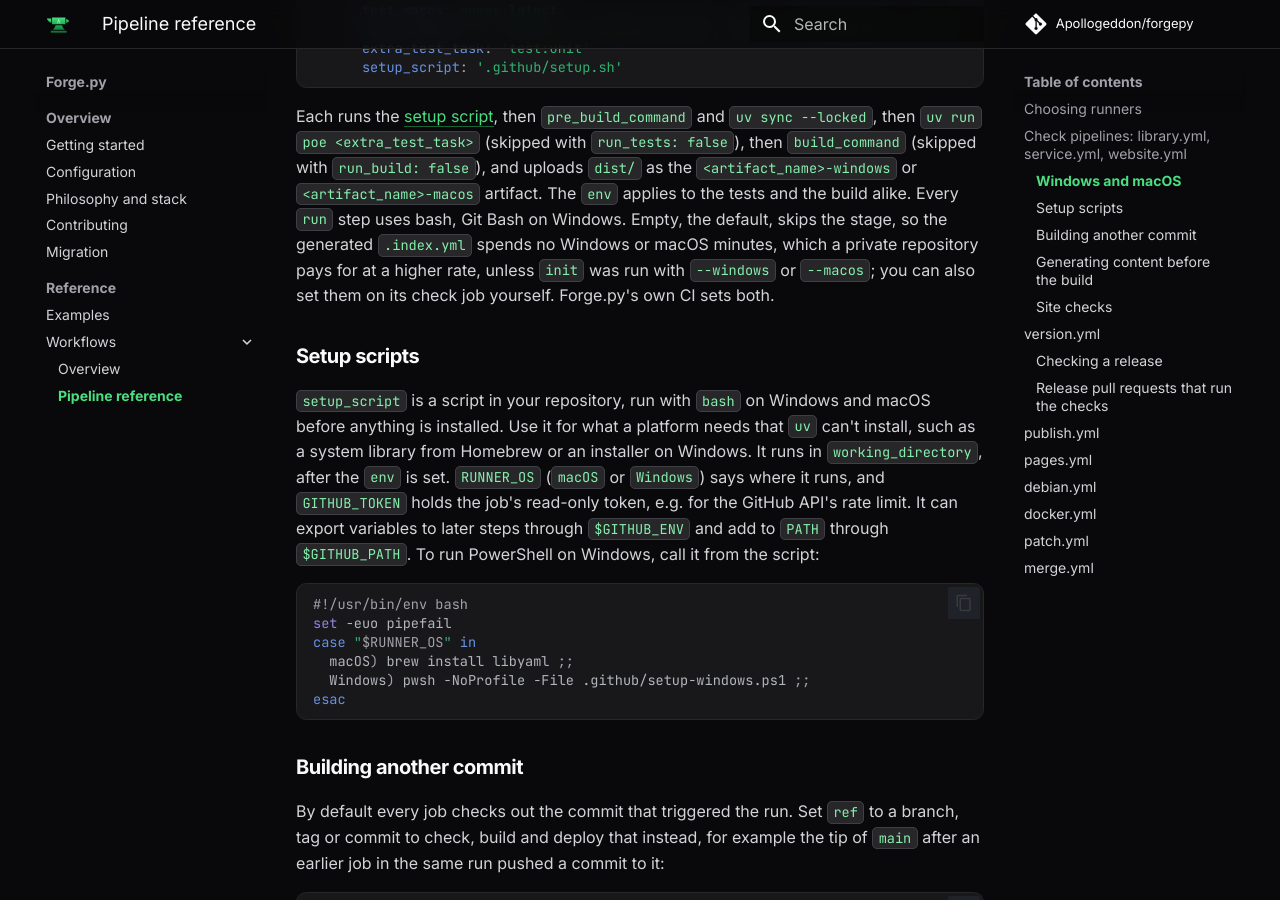
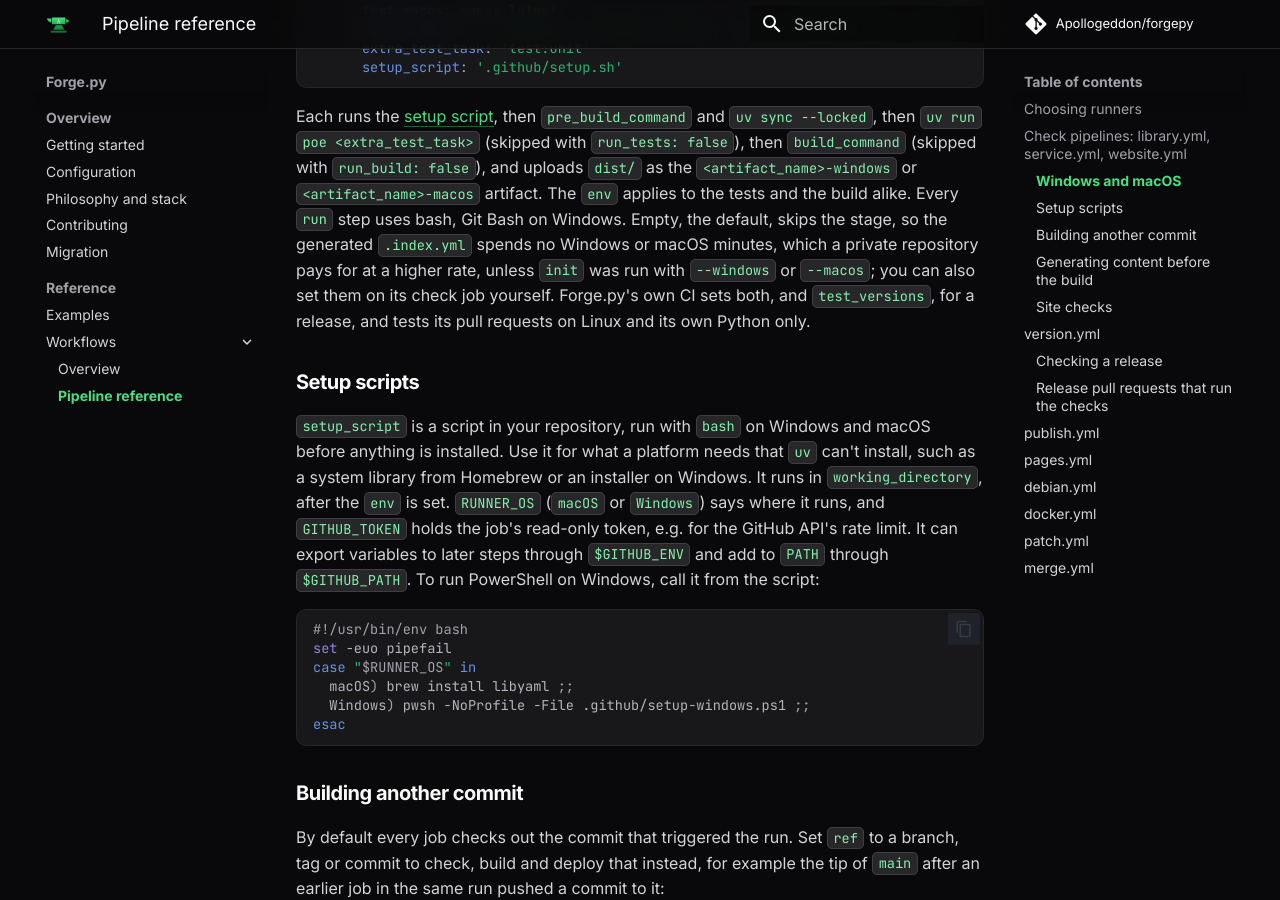
Before and after one commit to Apollogeddon/forgepy, an MkDocs documentation site: the page built from docs/docs/workflows/reference.md, in a window 1280 px wide and 900 px high, scrolled down 3950 px. Built offline with MkDocs 1.6.1 and Material for MkDocs 9.7.7, drawn with Linux system fonts in a browser that asks for light colours; comment, search, counter and statistics services are not loaded.

Commit message:
ci: test this repository on windows and macos only for a release

````diff
--- a/docs/docs/workflows/reference.md
+++ b/docs/docs/workflows/reference.md
@@ -86,7 +86,7 @@ The `test` and `build` stages run on `runs_on` alone. To test and build on Windo
       setup_script: '.github/setup.sh'
 ```
 
-Each runs the [setup script](#setup-scripts), then `pre_build_command` and `uv sync --locked`, then `uv run poe <extra_test_task>` (skipped with `run_tests: false`), then `build_command` (skipped with `run_build: false`), and uploads `dist/` as the `<artifact_name>-windows` or `<artifact_name>-macos` artifact. The `env` applies to the tests and the build alike. Every `run` step uses bash, Git Bash on Windows. Empty, the default, skips the stage, so the generated `.index.yml` spends no Windows or macOS minutes, which a private repository pays for at a higher rate, unless `init` was run with `--windows` or `--macos`; you can also set them on its check job yourself. Forge.py's own CI sets both.
+Each runs the [setup script](#setup-scripts), then `pre_build_command` and `uv sync --locked`, then `uv run poe <extra_test_task>` (skipped with `run_tests: false`), then `build_command` (skipped with `run_build: false`), and uploads `dist/` as the `<artifact_name>-windows` or `<artifact_name>-macos` artifact. The `env` applies to the tests and the build alike. Every `run` step uses bash, Git Bash on Windows. Empty, the default, skips the stage, so the generated `.index.yml` spends no Windows or macOS minutes, which a private repository pays for at a higher rate, unless `init` was run with `--windows` or `--macos`; you can also set them on its check job yourself. Forge.py's own CI sets both, and `test_versions`, for a release, and tests its pull requests on Linux and its own Python only.
 
 ### Setup scripts
 
````
Also changed, not shown: 2 other files.
